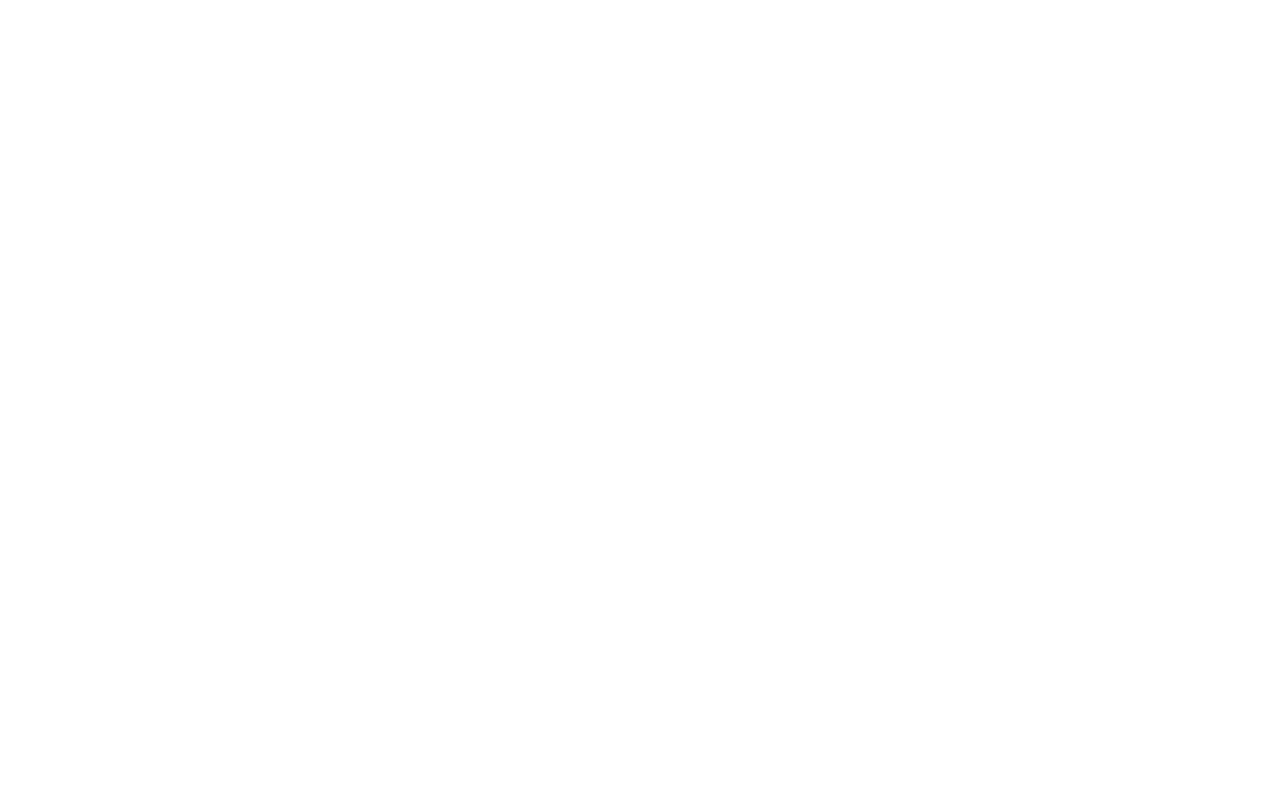
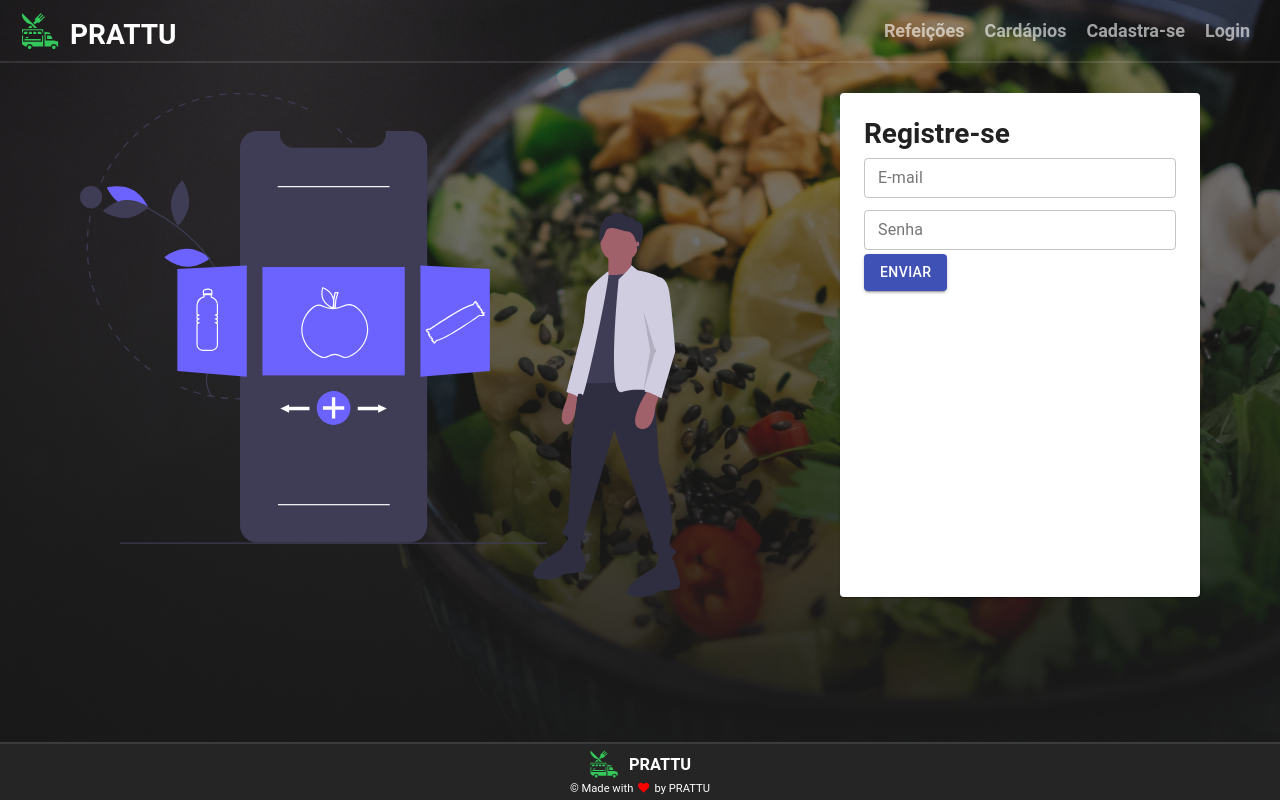
Before and after one commit to adryansf/nupot-frontend, a React (Create React App) app: page /login in a window 1280 px wide. Built offline with nearby package versions, Linux system fonts and the light colour scheme.

Commit message:
Adicionada páginas de login e registro de usuário

```diff
--- a/package.json
+++ b/package.json
@@ -2,9 +2,11 @@
   "name": "frontend",
   "version": "0.1.0",
   "dependencies": {
+    "@material-ui/core": "^4.9.12",
     "@testing-library/jest-dom": "^4.2.4",
     "@testing-library/react": "^9.3.2",
     "@testing-library/user-event": "^7.1.2",
+    "formik": "^2.1.4",
     "prop-types": "^15.7.2",
     "react": "^16.13.1",
     "react-dom": "^16.13.1",
@@ -13,7 +15,8 @@
     "react-scripts": "3.4.1",
     "react-slick": "^0.25.2",
     "slick-carousel": "^1.8.1",
-    "styled-components": "^5.1.0"
+    "styled-components": "^5.1.0",
+    "yup": "^0.28.5"
   },
   "scripts": {
     "start": "react-app-rewired start",
--- /dev/null
+++ b/src/components/Form/index.js
@@ -0,0 +1,17 @@
+import React from 'react'
+import { Formik, Form } from 'formik'
+
+const FormComponent = props => {
+  const { children, className, ...rest } = props
+  return (
+    <Formik
+      {...rest}
+    >
+      <Form className={className}>
+        {children}
+      </Form>
+    </Formik>
+  )
+}
+
+export default FormComponent
--- a/src/components/Nav/index.js
+++ b/src/components/Nav/index.js
@@ -9,8 +9,8 @@
     <Container mobile={screenWidth < 768} isVisibility={isNavActive}>
       <Link to="/meals">Refeições</Link>
       <Link to="/">Cardápios</Link>
-      <Link to="/">Cadastra-se</Link>
-      <Link to="/">Login</Link>
+      <Link to="/register">Cadastra-se</Link>
+      <Link to="/login">Login</Link>
     </Container>
   );
 }
--- /dev/null
+++ b/src/components/SubmitButton/index.js
@@ -0,0 +1,10 @@
+import React from 'react';
+import Button from '@material-ui/core/Button';
+import { useFormikContext } from 'formik';
+
+const SubmitButton = props => {
+  const { isSubmitting } = useFormikContext();
+  return <Button type="submit" disabled={isSubmitting} {...props} />;
+};
+
+export default SubmitButton;
--- /dev/null
+++ b/src/components/TextField/index.js
@@ -0,0 +1,18 @@
+import React from 'react'
+import TextField from '@material-ui/core/TextField'
+import { Field } from 'formik'
+
+const TextFieldComponent = props => {
+  const { name, ...rest } = props
+  return (
+    <Field name={name}>
+      {({field, meta}) => <TextField
+        error={meta.touched && !!meta.error}
+        helperText={meta.touched && meta.error}
+        {...field} {...rest}
+      />}
+    </Field>
+  )
+}
+
+export default TextFieldComponent
--- /dev/null
+++ b/src/pages/Authentication/constants.js
@@ -0,0 +1,15 @@
+import * as Yup from 'yup';
+
+export const validationSchema = Yup.object({
+  email: Yup.string()
+    .email('Endereço de e-mail inválido')
+    .required('Informe um email!'),
+  password: Yup.string()
+    .min(6, 'Sua senha precisa ter no mínimo 6 caracteres')
+    .required('Você precisa de uma senha!'),
+  confirmPassword: Yup.string()
+    .required('Você precisa confirmar sua senha!')
+    .oneOf([Yup.ref('password'), null], 'A confirmação de senha está errada!'),
+});
+
+export const initialValues = { email: '', password: '', confirmPassword: '' };
--- /dev/null
+++ b/src/pages/Authentication/handleSubmit.js
@@ -0,0 +1,7 @@
+export const handleLogin = () => {
+  // TODO: Integrar chamada a api por login
+};
+
+export const handleRegister = () => {
+  // TODO: Integrar chamada a api por registro
+};
--- /dev/null
+++ b/src/pages/Authentication/index.js
@@ -0,0 +1,65 @@
+import React from 'react';
+import { useLocation } from 'react-router-dom';
+import Form from '~/components/Form';
+import TextField from '~/components/TextField';
+import SubmitButton from '~/components/SubmitButton';
+import { handleLogin, handleRegister } from './handleSubmit';
+import { validationSchema, initialValues } from './constants';
+import { FormContainer, Container, Illustration } from './styles';
+import illustration from '~/assets/auth-page-illustration.svg';
+
+export default function Register() {
+  const location = useLocation();
+  const handleSubmit =
+    location.pathname === '/register' ? handleRegister : handleLogin;
+  return (
+    <Container>
+      <Illustration src={illustration} alt="ilustração" />
+      <FormContainer>
+        <h1>Registre-se</h1>
+        <Form
+          initialValues={initialValues}
+          validationSchema={validationSchema}
+          onSubmit={handleSubmit}
+        >
+          <TextField
+            name="email"
+            label="E-mail"
+            variant="outlined"
+            margin="dense"
+            size="small"
+            fullWidth
+          />
+          <TextField
+            name="password"
+            label="Senha"
+            variant="outlined"
+            margin="dense"
+            size="small"
+            type="password"
+            fullWidth
+          />
+          {location.pathname === '/register' && (
+            <TextField
+              name="confirmPassword"
+              label="Confirme a senha"
+              variant="outlined"
+              margin="dense"
+              size="small"
+              type="password"
+              fullWidth
+            />
+          )}
+          <SubmitButton
+            variant="contained"
+            color="primary"
+            shape="rounded"
+            style={{ justifySelf: 'center' }}
+          >
+            Enviar
+          </SubmitButton>
+        </Form>
+      </FormContainer>
+    </Container>
+  );
+}
--- /dev/null
+++ b/src/pages/Authentication/styles.js
@@ -0,0 +1,18 @@
+import styled from 'styled-components';
+import Paper from '@material-ui/core/Paper';
+
+export const FormContainer = styled(Paper)`
+  max-width: 360px;
+  padding: 24px;
+`;
+
+export const Container = styled.div`
+  margin-top: 30px;
+  display: flex;
+  justify-content: space-around;
+`;
+
+export const Illustration = styled.img`
+  max-width: 600px;
+  height: auto;
+`;
--- a/src/routes/index.js
+++ b/src/routes/index.js
@@ -6,12 +6,15 @@
 // Pages
 import Home from '~/pages/Home';
 import Meals from '~/pages/Meals';
+import Authentication from '~/pages/Authentication';
 
 export default function Routes() {
   return (
     <Switch>
       <Route path="/" exact component={Home} />
       <Route path="/meals" exact component={Meals} />
+      <Route path="/register" exact component={Authentication} />
+      <Route path="/login" exact component={Authentication} />
     </Switch>
   );
 }
```
Also changed, not shown: src/assets/auth-page-illustration.svg (added), 1 other file (tests, documents, lock files or other folders).
